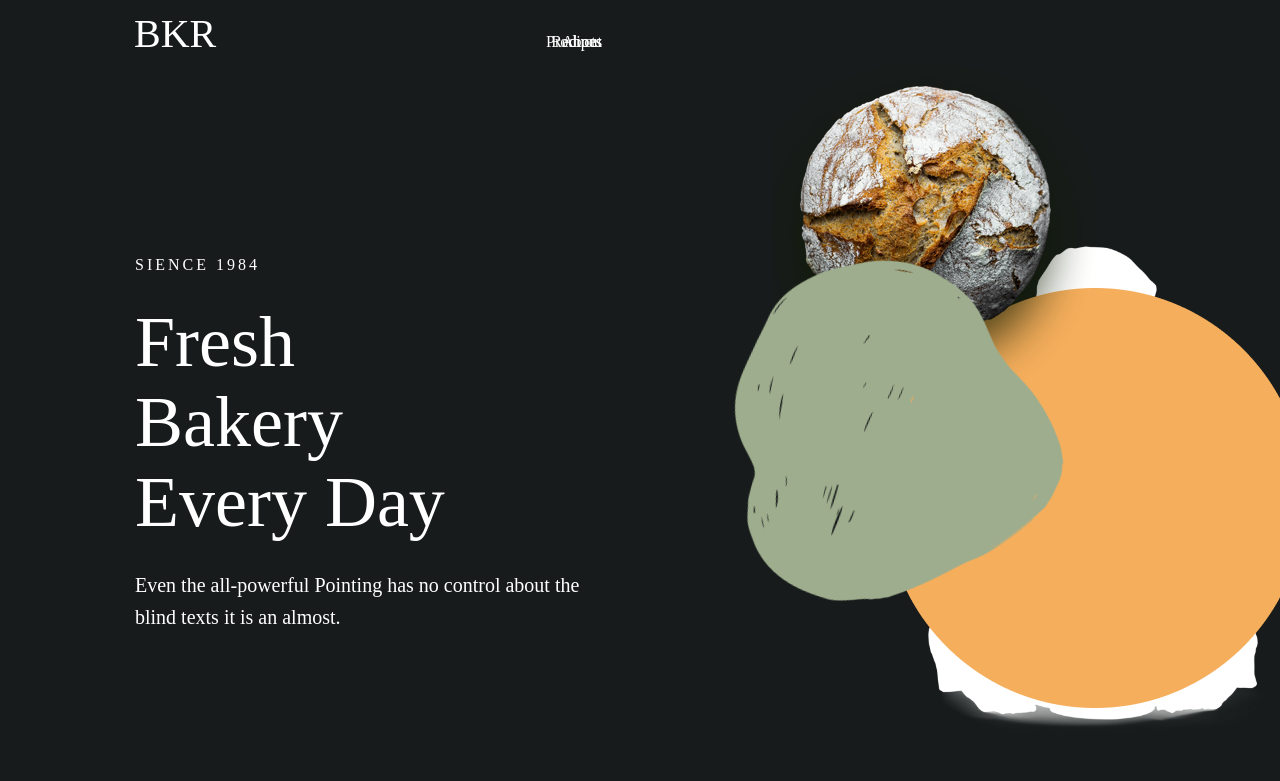
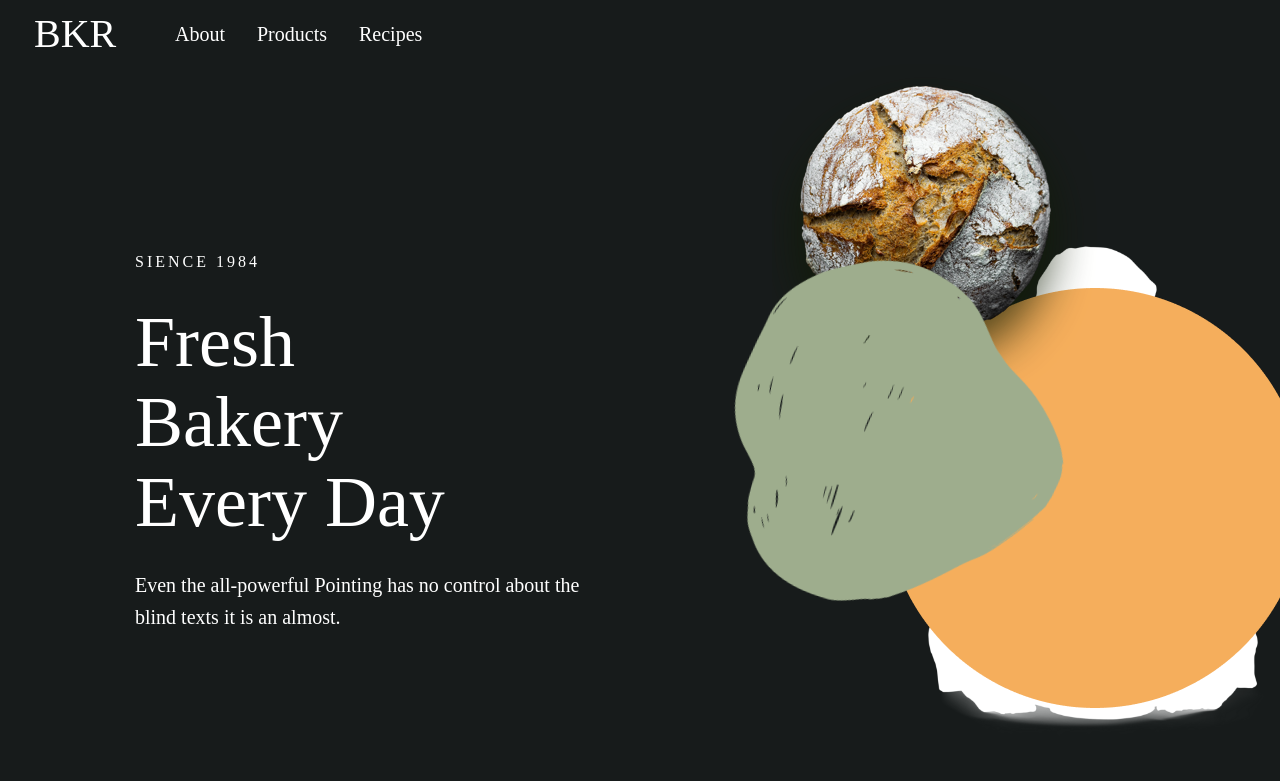
Before and after one commit to GegaAxalaia/Web03-Homework12, a plain HTML site: page index.html in a window 1280 px wide. Shown: the top 781 px of the page. Drawn offline with Linux system fonts and the light colour scheme.

Commit message:
Update style.css

```diff
--- a/style.css
+++ b/style.css
@@ -9,47 +9,27 @@
 }
 .fake-logo{
     position: absolute;
-    width: 106px;
-    height: 48px;
-    left: 134px;
+    left: 34px;
     top: 10px;
-
-    font-family: 'Ultra';
-    font-style: normal;
-    font-weight: 400;
     font-size: 40px;
     line-height: 48px;
     color: white;
 }
-a{
-    position: absolute;
-    width: 289px;
-    height: 32px;
-    left: 313px;
-    top: 26px;
-    float: 10px;
-
-    font-family: 'DM Sans';
-    font-style: normal;
-    font-weight: 400;
-    font-size: 16px;
-    line-height: 32px;
-    text-align: right;
-    color: white;
-    text-decoration: none;
-    word-spacing: 30px;
+ul{
+    list-style-type: none;
+    margin: 0;
+    padding: 0;
+    overflow: hidden;
+}
+li a:hover{
+    background-color: #111;
 }
 h1{
     position: absolute;
-    height: 32px;
     left: 135px;
-    top: 249px;
-
-    font-family: 'Oswald';
-    font-style: normal;
+    top: 253px;
     font-weight: 400;
     font-size: 16px;
-    line-height: 32px;
     letter-spacing: 3px;
     text-transform: uppercase;
     color: white;
@@ -60,7 +40,6 @@ h1{
     height: 240px;
     left: 135px;
     top: 302px;
-
     font-family: 'Ultra';
     font-style: normal;
     font-weight: 400;
@@ -74,7 +53,6 @@ p{
     height: 70px;
     left: 135px;
     top: 569px;
-
     font-family: 'DM Sans';
     font-style: normal;
     font-weight: 400;
@@ -88,7 +66,6 @@ p{
     height: 420px;
     left: 885px;
     top: 288px;
-
 }
 .man{
     position: absolute;
@@ -118,10 +95,21 @@ header{
     left: 0px;
     top: 0px;
     background: #171B1B;
-    border: #171B1B;
 }
 nav,ul,li{
     list-style-type: none;
+}
+li {
+    float: left;
+}
+li a {
+    display: block;
+    color: white;
+    text-align: center;
+    padding: 14px 16px;
+    text-decoration: none;
+    margin-top: 9px;
+    font-size: 20px;
 }
 .down{
     position: absolute;
@@ -143,7 +131,6 @@ h2{
     height: 32px;
     left: 735px;
     top: 153px;
-
     font-family: 'Oswald';
     font-style: normal;
     font-weight: 400;
@@ -159,7 +146,6 @@ h2{
     height: 131px;
     left: 735px;
     top: 199px;
-
     font-family: 'Ultra';
     font-style: normal;
     font-weight: 400;
@@ -180,7 +166,6 @@ h3{
     height: 32px;
     left: 835px;
     top: 417px;
-
     font-family: 'Oswald';
     font-style: normal;
     font-weight: 400;
@@ -194,7 +179,6 @@ h3{
     height: 93px;
     left: 835px;
     top: 471px;
-
     font-family: 'DM Sans';
     font-style: normal;
     font-weight: 400;
```
